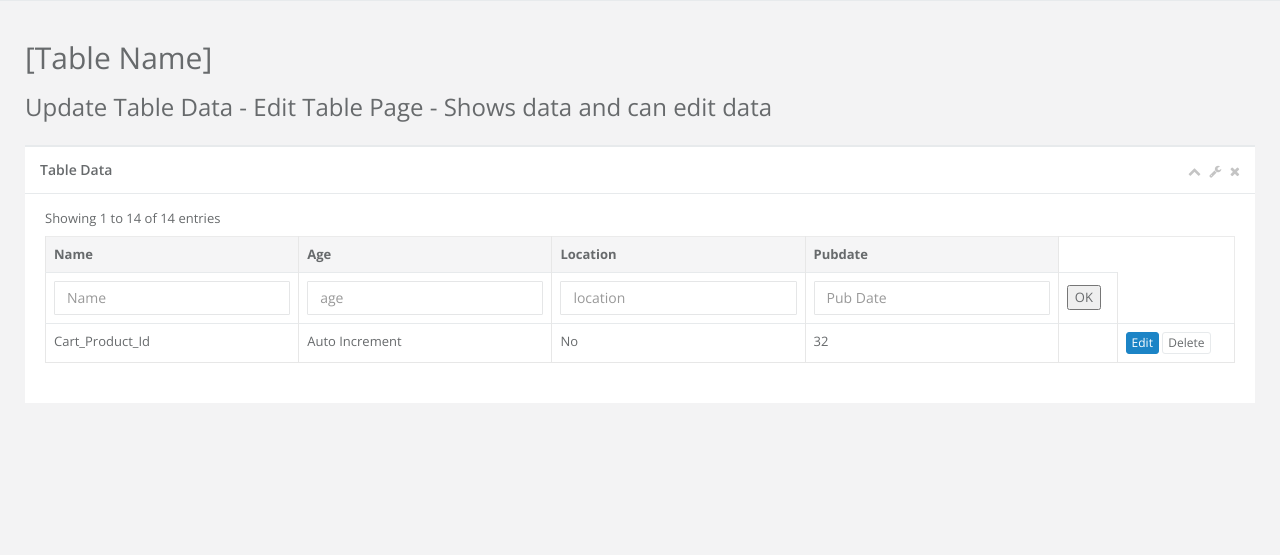
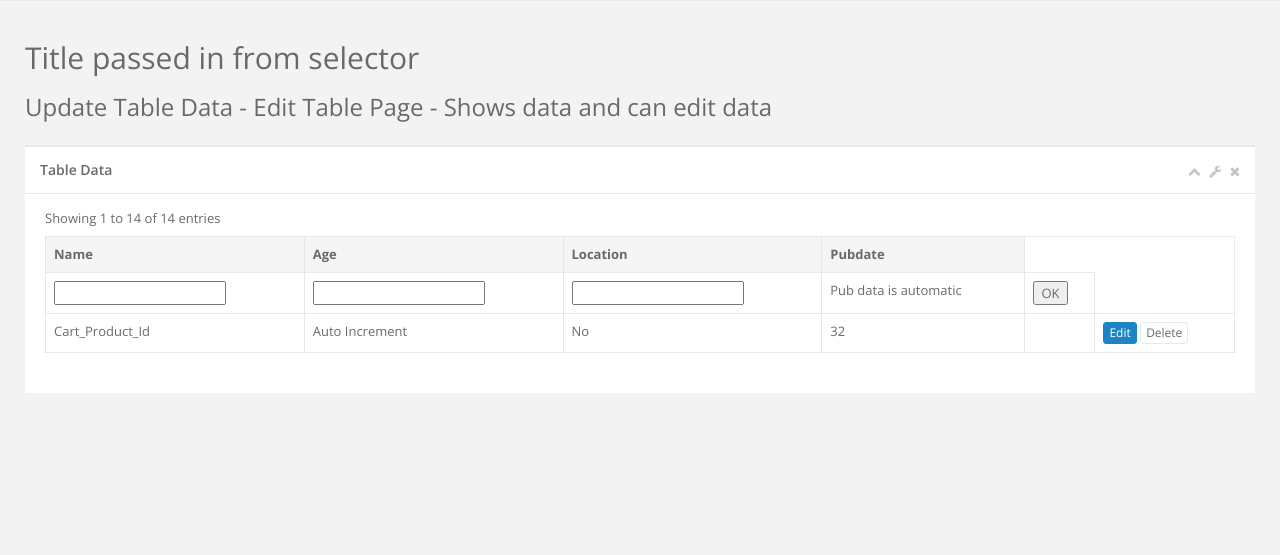
Before and after one commit to ilya0/Dtable, a Django app: page /adddata/ in a window 1280 px wide. Shown: the part 60-615 px from the top of the page. Run offline with Django 3.2, Linux system fonts and the light colour scheme; data that the repository does not hold is empty; some libraries are stand-ins or nearby versions.

Commit message:
views changed, add data iteration added - partially working

```diff
--- a/djangobuilder/mysite/savedata/templates/savedata/adddata.html
+++ b/djangobuilder/mysite/savedata/templates/savedata/adddata.html
@@ -44,7 +44,7 @@
         <div class="wrapper wrapper-content animated fadeInRight">
             <div class="col-lg-12">
                 <div class="ibox float-e-margins">
-                        <h1>[Table Name]</h1>
+                        <h1>{{ title }}</h1>
                         <h2>Update Table Data - Edit Table Page - Shows data and can edit data</h2>
                 </div>
             </div>
@@ -100,11 +100,16 @@
 <!-- this is the input boxes -->
                     <tr class="gradeC">
                      <form action="/submitdata/" method="post">
-  	                    <td><input type="name" placeholder="Name" class="form-control"></td>
-  	                    <td><input type="age" placeholder="age" class="form-control"></td>
-  	                    <td><input type="location" placeholder="location" class="form-control"></td>
-  	                    <td><input type="email" placeholder="Pub Date" class="form-control"></td>
+  	                    <td><input id="id_name" type="text" name="name" value="{{ name }}">
+</td>
+  	                    <td>    <input id="id_age" type="text" name="age" value="{{ age }}">
+</td>
+  	                    <td><input id="id_location" type="text" name="location" value="{{ location }}"></td>
+  	                    <td>Pub data is automatic
 
+                        <!-- <input id="id_location" type="text" name="location" value="{{ location }}"> --></td>
+<!--                    <td><input type="email" placeholder="Pub Date" class="form-control"></td>
+ -->
                         <td style="vertical-align: middle;">
 	                       <!--  <button type="button" class="btn btn-xs btn-primary" style="margin-bottom: 0;">Confirm</button>
 	                        <button type="button" class="btn btn-xs btn-default" style="margin-bottom: 0;">Cancel</button> -->
--- a/djangobuilder/mysite/savedata/views.py
+++ b/djangobuilder/mysite/savedata/views.py
@@ -111,14 +111,14 @@ def submitdata(request):
 			# redirect to a new URL:
 
 
-			return HttpResponseRedirect('/show/')
+			return HttpResponseRedirect('/adddata/')
 		# else:
 		#     print(dir(form.errors))
 	 # if a GET (or any other method) we'll create a blank form
 	else:
 		form = NameForm()
 
-	return render(request, 'savedata/show.html', {'form': form})
+	return render(request, 'savedata/adddata.html', {'form': form})
 
 
 
@@ -220,6 +220,9 @@ def rendertablepage(request):
     print(context)
     return render(request, 'savedata/table-list.html', context)
 
+
+
+
 def deletetable(request):
     print("delete route hit")
 
@@ -230,12 +233,17 @@ def deletetable(request):
     print(context)
     return render(request, 'savedata/table-list.html', context)
 
+
+
 def adddata(request):
     print("delete route hit")
 
     #renders table page with data from database
     # going to use this as a test currently
     thing = name.objects.all() #query the database (this needs to be changed to get the ids and names of all the tables)
-    context = { 'thing': thing }  #this is a dictonary
+    # title = name.objects.all() #this needs to be changed to title of the database
+    context = { 'thing': thing,
+                'title': "Title passed in from selector",
+                }  #this is a dictonary
     print(context)
     return render(request, 'savedata/adddata.html', context)
```
Also changed, not shown: 1 other file.
